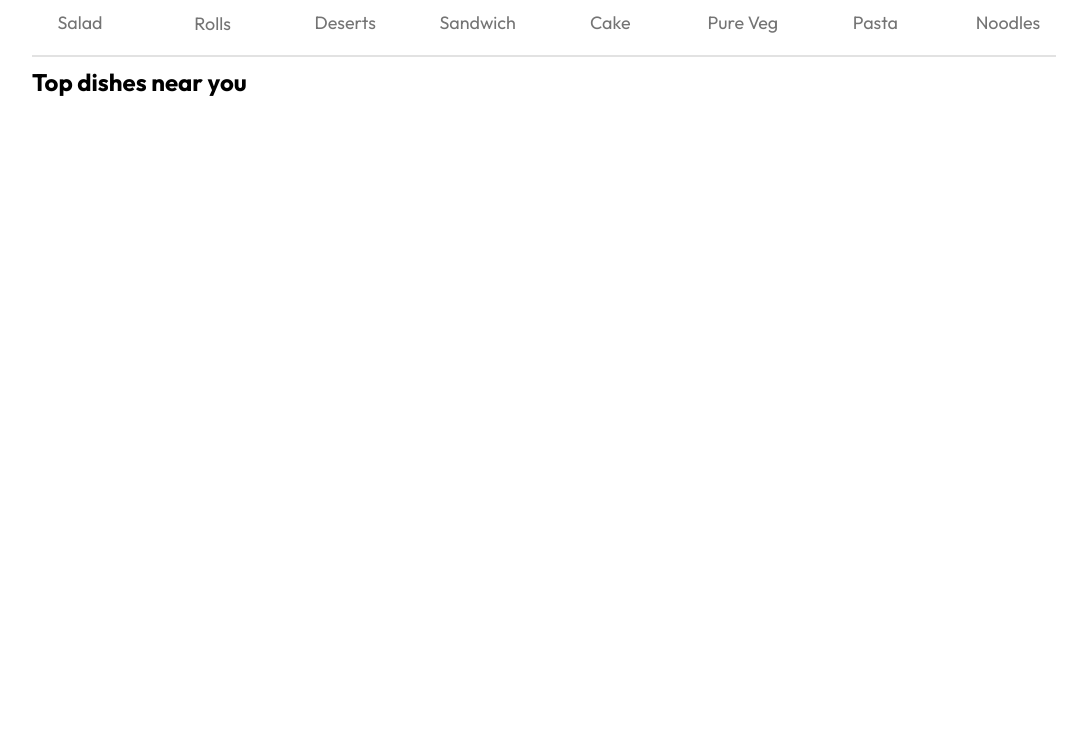
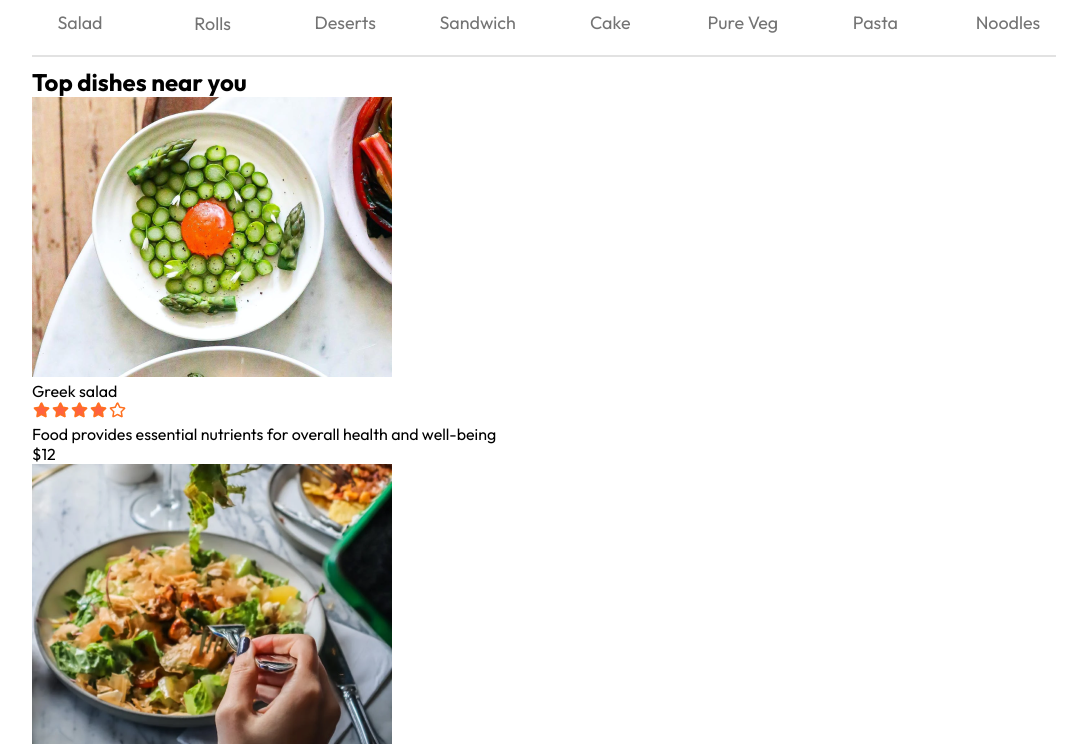
Before and after one commit to M-Aditya-11/food_del, a React (Vite) app in the folder frontend/: page / in a window 1280 px wide. Shown: the part 797-1547 px from the top of the page, without its empty margins (96-1167 px from the left). Before the commit the page ends 894 px from the top, so only its background shows below. Built offline with nearby package versions, Linux system fonts and the light colour scheme.

Commit message:
Added Structure for Food Items

```diff
--- a/frontend/src/components/FoodDisplay/FoodDisplay.jsx
+++ b/frontend/src/components/FoodDisplay/FoodDisplay.jsx
@@ -1,6 +1,7 @@
 import React, { useContext } from 'react'
 import './FoodDisplay.css'
 import { StoreContext } from '../../Context/StoreContext'
+import FoodItem from '../FoodItem/FoodItem'
 
 const FoodDisplay = ({category}) => {
 
@@ -11,7 +12,7 @@
         <h2>Top dishes near you</h2>
         <div className="food-display-list">
             {food_list.map((item,index)=>{
-                return
+                return <FoodItem key={index} id={item._id} name={item.name} description={item.description} price={item.price} image={item.image} />
             })}
         </div>
     </div>
--- a/frontend/src/components/FoodItem/FoodItem.jsx
+++ b/frontend/src/components/FoodItem/FoodItem.jsx
@@ -1,10 +1,21 @@
 import React from 'react'
 import './FoodItem.css'
+import { assets } from '../../assets/assets'
 
-const FoodItem = () => {
+const FoodItem = ({id,name,price,description,image}) => {
   return (
-    <div>
-
+    <div className='food-item' >
+        <div className="food-item-img-container">
+            <img className='food-item-image' src={image} alt="" />
+        </div>
+        <div className="food-item-info">
+            <div className="food-item-name-rating">
+                <p>{name}</p>
+                <img src={assets.rating_starts} alt="" />
+            </div>
+            <p className="food-item-desc">{description}</p>
+            <p className="food-item-price">${price}</p>
+        </div>
     </div>
   )
 }
```
